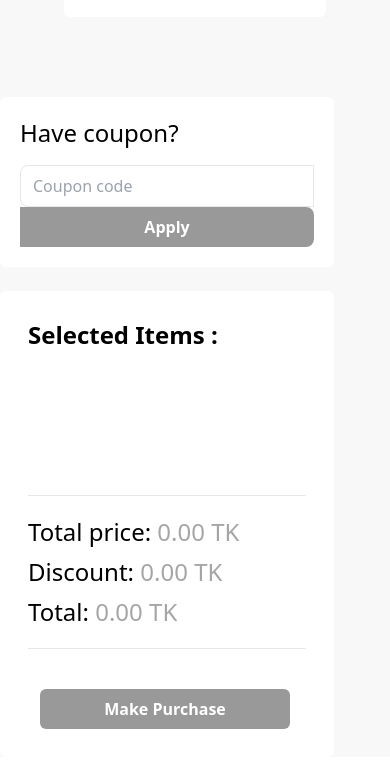
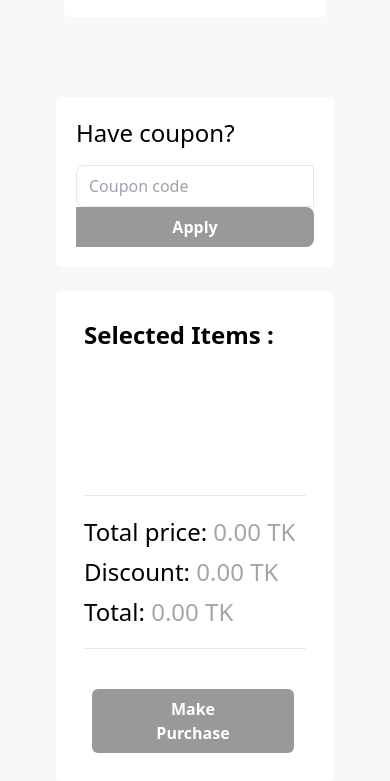
Before and after one commit to husnearaa/Summer-Sale-A05, a plain HTML site: page index.html in a window 390 px wide. Shown: the part 4147-4928 px from the top of the page. Before the commit the page ends 4904 px from the top, so only its background shows below. Drawn offline with nearby package versions, Linux system fonts and the light colour scheme.

Commit message:
updated some code

```diff
--- a/index.html
+++ b/index.html
@@ -258,7 +258,7 @@
        </section>
        <!-- cart section  -->
        <section>
-        <div class="mr-14 2xl:mr-36 mt-4 md:mt-2 lg:mt-36 ml-15 lg:ml-6">
+        <div class="mr-14 2xl:mr-36 mt-4 md:mt-2 lg:mt-36 ml-14 lg:ml-6">
           <div class="mt-18 bg-third-color p-5 rounded-md">
             <h1 class="text-2xl text-black font-medium mb-4">Have coupon?</h1>
             <div class="flex flex-col md:flex-row">
@@ -291,8 +291,8 @@
             </h1>
             <hr>
             <div class="mt-10 ml-3">
+
               <div class="flex justify-center mr-4">
-
                   <button id="purchase-btn" disabled style="background-color:rgb(0,0,0,0.4)" class="rounded-md font-semibold bg-primary-color border-none text-white py-2 px-16">Make
                     Purchase</button>
               </div>
```
